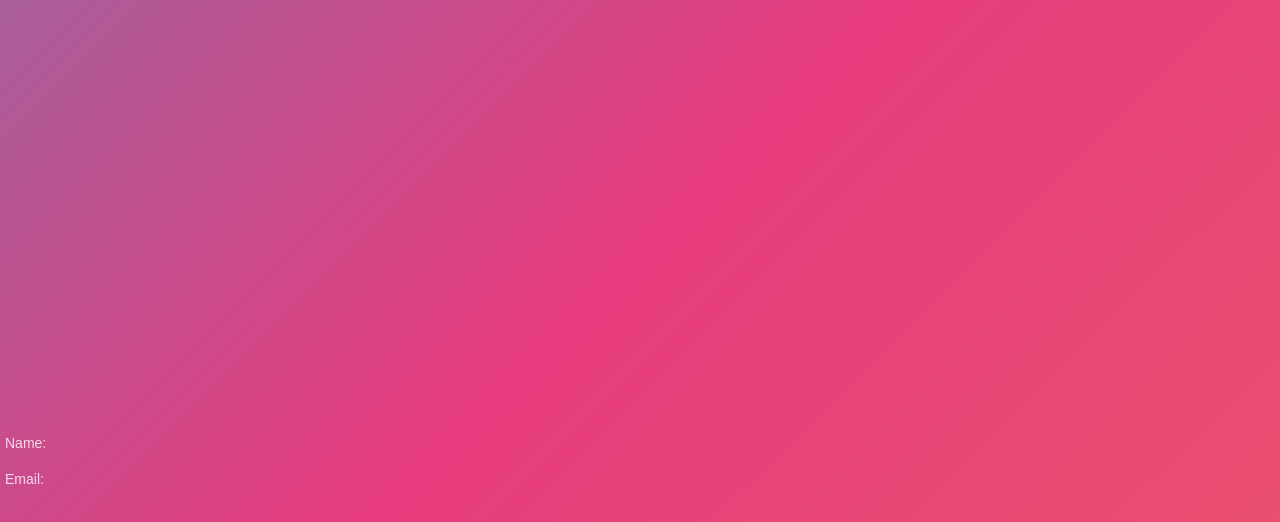
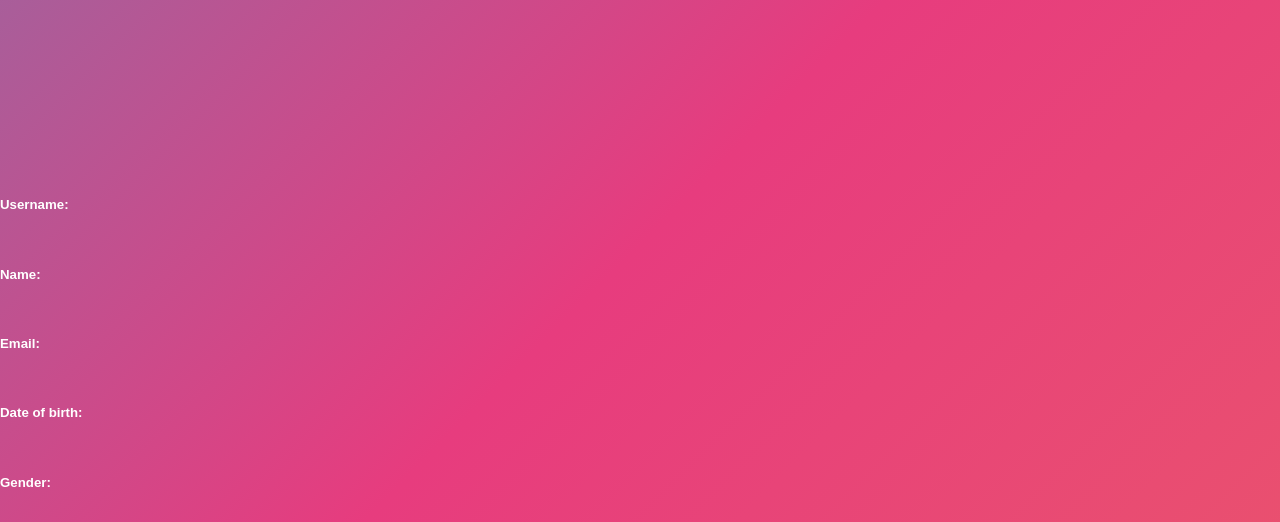
Before and after one commit to Morganpht/sports_web_app, a Django app: template main/templates/main/profile.html in a window 1280 px wide. Shown: the part 278-800 px from the top of the page. Run offline with Django 3.2, Linux system fonts and the light colour scheme; the template is opened without the code that fills it, so the values that code supplies are empty.

Commit message:
slight profile page html update.

```diff
--- a/main/templates/main/profile.html
+++ b/main/templates/main/profile.html
@@ -3,12 +3,15 @@
 	{% block content %}
     <div class=container></div>
 
+        <h5>Username:</h5>
         <p>{{ user.username }}</p>
-        <p>Name:</p>
+        <h5>Name:</h5>
         <p>{{ user.first_name }} {{ user.last_name }}</p>
-        <p>Email:</p>
+        <h5>Email:</h5>
         <p>{{ user.email }} </p>
+        <h5>Date of birth:</h5>
         <p>{{ user.profile.date_of_birth }} </p>
+        <h5>Gender:</h5>
         <p>{{ user.profile.gender }} </p>
 
 
```
